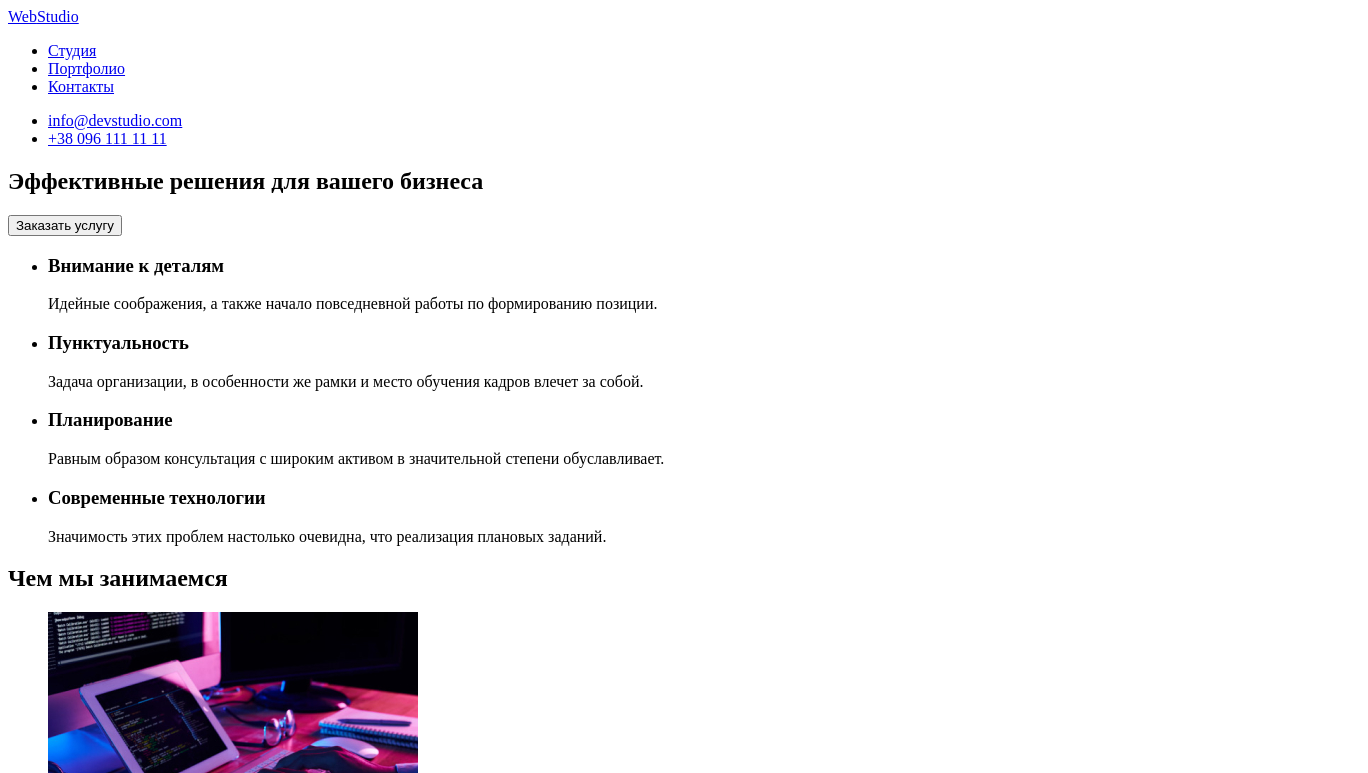
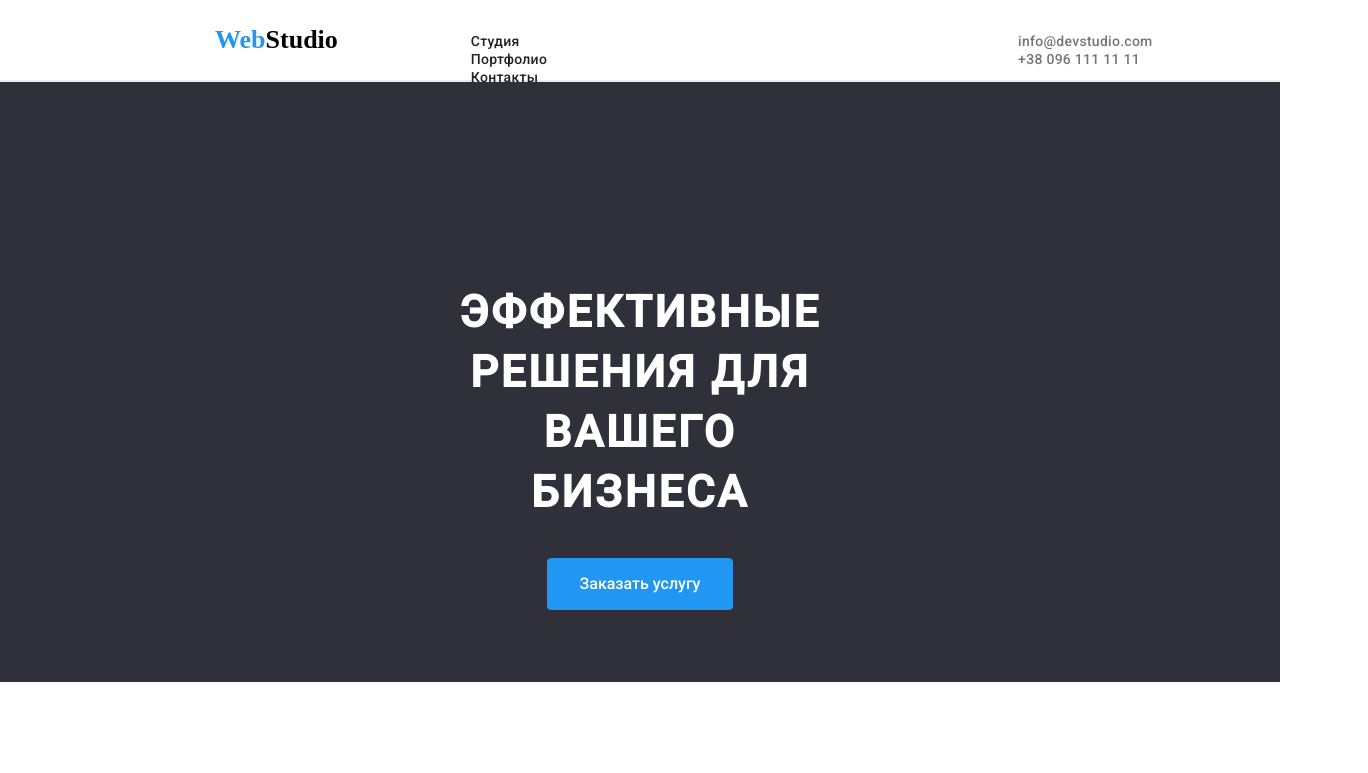
Before and after one commit to Lusiy321/goit-markup-hw-02, a plain HTML site: page index.html in a window 1280 px wide. Shown: the top 773 px of the page, 1368 px wide, since content can reach past the window. Drawn offline with Linux system fonts and the light colour scheme.

Commit message:
Change CSS header & main

```diff
--- a/css/style.css
+++ b/css/style.css
@@ -0,0 +1,158 @@
+/* HEADER */
+body {
+    margin: 0px;
+}
+
+header {
+    display: flex;
+    height: 80px;
+    border-bottom: 2px solid #ECECEC;
+
+}
+
+header div.nav-menu a {
+    margin: 24px 93px 24px 215px;
+    display: block;
+    color: #000;
+    font-family: 'Raleway';
+    font-style: normal;
+    font-weight: 700;
+    font-size: 26px;
+    line-height: 31px;
+    text-decoration: none;
+
+}
+
+header div.nav-menu a span {
+    color: #2196F3;
+}
+
+header nav ul {
+    margin-top: 32px;
+}
+
+header nav ul li {
+    display: inline-block;
+    padding-right: 50px;
+}
+
+header nav ul li a {
+    color: #212121;
+    font-family: 'Roboto';
+    font-style: normal;
+    font-weight: 500;
+    font-size: 14px;
+    line-height: 16px;
+    letter-spacing: 0.02em;
+    text-decoration: none;
+}
+
+header div.contacts ul {
+    margin-left: 331px;
+    margin-right: 215px;
+    margin-top: 32px;
+}
+
+header div.contacts ul li {
+    display: inline-block;
+    padding-left: 50px;
+
+}
+
+header div.contacts ul li a {
+    color: #757575;
+    font-family: 'Roboto';
+    font-style: normal;
+    font-weight: 500;
+    font-size: 14px;
+    line-height: 16px;
+    letter-spacing: 0.02em;
+    text-decoration: none;
+}
+
+header div.contacts ul li a:hover {
+    color: #2196F3;
+}
+
+header li a:hover {
+    color: #2196F3;
+}
+
+/* END HEADER */
+
+
+/* MAIN INFORMATION (INDEX) */
+
+
+section.main-screen {
+    height: 600px;
+    margin-top: -37px;
+    background-color: #2F303A;
+    align-items: center;
+    text-align: center;
+}
+
+section.main-screen h1 {
+    color: #ffff;
+    padding-top: 200px;
+    padding-left: 452px;
+    padding-right: 452px;
+    font-family: 'Roboto';
+    font-style: normal;
+    font-weight: 900;
+    font-size: 44px;
+    line-height: 60px;
+    letter-spacing: 0.06em;
+    text-transform: uppercase;
+}
+
+section.main-screen button {
+    color: #ffff;
+    font-family: 'Roboto';
+    font-style: normal;
+    font-weight: 500;
+    font-size: 16px;
+    line-height: 30px;
+    background: #2196F3;
+    border-radius: 4px;
+    padding: 10px 32px;
+    border: 1px solid #2196F3;
+}
+
+/* END MAIN INFORMATION*/
+
+
+/* COMPETENSION BLOCK (INDEX)*/
+
+section.competension {
+    text-align: left;
+    margin-left: 215px;
+    margin-top: 94px;
+    margin-bottom: 94px;
+}
+
+section.competension ul li {
+    display: inline-block;
+    margin-right: 150px;
+}
+
+section.competension ul li h3 {
+    color: #212121;
+    font-family: 'Roboto';
+    font-style: normal;
+    font-weight: 700;
+    font-size: 14px;
+    line-height: 16px;
+    letter-spacing: 0.03em;
+    text-transform: uppercase;
+}
+
+section.competension ul li p {
+    color: #757575;
+    font-family: 'Roboto';
+    font-style: normal;
+    font-weight: 400;
+    font-size: 14px;
+    line-height: 24px;
+    letter-spacing: 0.03em;
+}
--- a/index.html
+++ b/index.html
@@ -5,6 +5,13 @@
     <meta http-equiv="X-UA-Compatible" content="IE=edge" />
     <meta name="viewport" content="width=device-width, initial-scale=1.0" />
     <link rel="stylesheet" href="css/style.css" />
+    <link rel="preconnect" href="https://fonts.googleapis.com" />
+    <link rel="preconnect" href="https://fonts.googleapis.com" />
+    <link rel="preconnect" href="https://fonts.gstatic.com" crossorigin />
+    <link
+      href="https://fonts.googleapis.com/css2?family=Roboto:wght@500&display=swap"
+      rel="stylesheet"
+    />
     <link rel="shortcut icon" href="favicon.ico" type="image/x-icon" />
     <title>Web Studio</title>
   </head>
@@ -12,17 +19,18 @@
     <header>
       <!-- LOGO -->
       <div class="nav-menu">
-        <a href="/"><span class="logo">Web</span>Studio</a>
+        <a href="index.html"><span class="logo">Web</span>Studio</a>
+      </div>
       <!-- MAIN MENU -->
       <nav>
         <ul>
-            <li><a href="/">Студия</a></li>
+          <li><a href="index.html">Студия</a></li>
           <li><a href="portfolio.html">Портфолио</a></li>
           <li><a href="/">Контакты</a></li>
         </ul>
       </nav>
-      </div>
-      <div>
+
+      <div class="contacts">
         <ul>
           <li><a href="mailto:info@devstudio.com"> info@devstudio.com</a></li>
           <li><a href="tel:+380961111111">+38 096 111 11 11</a></li>
@@ -41,29 +49,32 @@
           <li>
             <h3>Внимание к деталям</h3>
             <p>
-              Идейные соображения, а также начало повседневной работы по
-              формированию позиции.
+              Идейные соображения, а также <br />
+              начало повседневной работы по <br />формированию позиции.
             </p>
           </li>
           <li>
             <h3>Пунктуальность</h3>
             <p>
-              Задача организации, в особенности же рамки и место обучения кадров
+              Задача организации, в особенности <br />же рамки и место обучения
+              кадров <br />
               влечет за собой.
             </p>
           </li>
           <li>
             <h3>Планирование</h3>
             <p>
-              Равным образом консультация с широким активом в значительной
+              Равным образом консультация с <br />широким активом в значительной
+              <br />
               степени обуславливает.
             </p>
           </li>
           <li>
             <h3>Современные технологии</h3>
             <p>
-              Значимость этих проблем настолько очевидна, что реализация
-              плановых заданий.
+              Значимость этих проблем настолько <br />очевидна, что реализация
+              плановых <br />
+              заданий.
             </p>
           </li>
         </ul>
```
Also changed, not shown: portfolio.html (+76 -11 lines), images/pr-1.jpg (added), images/pr-2.jpg (added), images/pr-3.jpg (added), images/pr-4.jpg (added), images/pr-5.jpg (added), images/pr-6.jpg (added), images/pr-7.jpg (added), images/pr-8.jpg (added), images/pr-9.jpg (added). Lines whose indentation alone changed are shown as unchanged.
